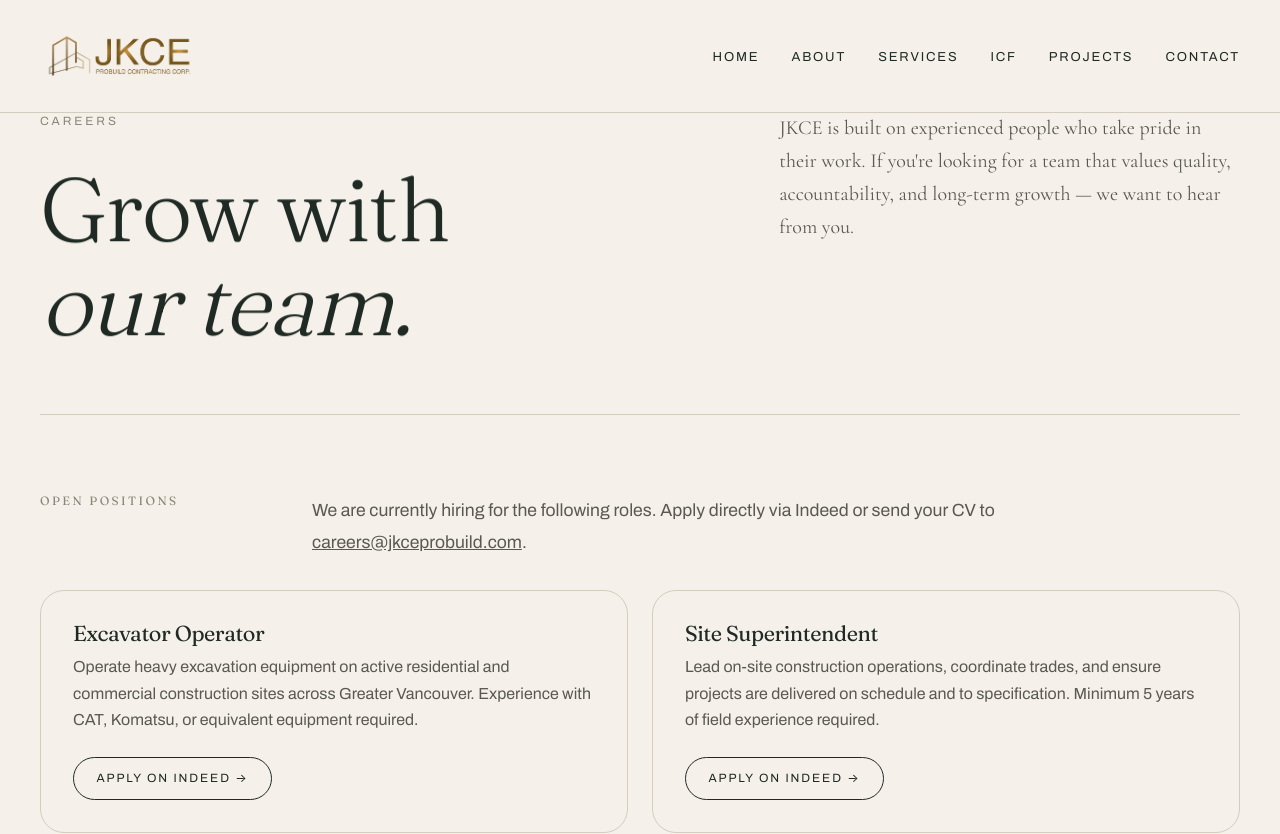
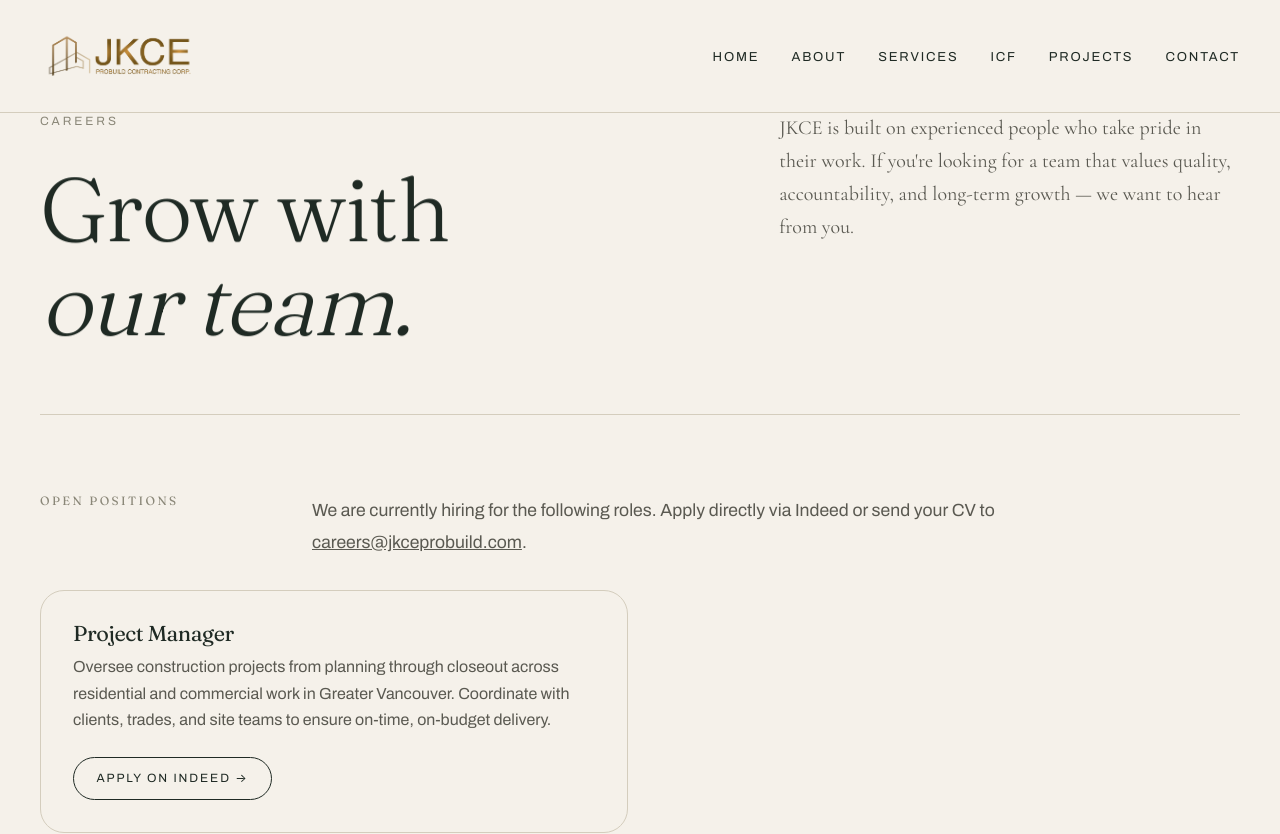
Before and after one commit to cyyryan/JKCE, a React (Vite) app: page /careers in a window 1280 px wide. Shown: the top 834 px of the page. Built offline with nearby package versions, Linux system fonts and the light colour scheme.

Commit message:
fix: update careers page — Project Manager only, updated Indeed link

```diff
--- a/src/pages/Careers.jsx
+++ b/src/pages/Careers.jsx
@@ -61,16 +61,10 @@ const ApplyButton = styled.a`
 
 const POSITIONS = [
   {
-    title: 'Excavator Operator',
+    title: 'Project Manager',
     description:
-      'Operate heavy excavation equipment on active residential and commercial construction sites across Greater Vancouver. Experience with CAT, Komatsu, or equivalent equipment required.',
-    link: 'https://ca.indeed.com/cmp/Jkce-Probuild-Contracting-Corp',
-  },
-  {
-    title: 'Site Superintendent',
-    description:
-      'Lead on-site construction operations, coordinate trades, and ensure projects are delivered on schedule and to specification. Minimum 5 years of field experience required.',
-    link: 'https://ca.indeed.com/cmp/Jkce-Probuild-Contracting-Corp',
+      'Oversee construction projects from planning through closeout across residential and commercial work in Greater Vancouver. Coordinate with clients, trades, and site teams to ensure on-time, on-budget delivery.',
+    link: 'https://ca.indeed.com/cmp/Lj-Supplies?campaignid=mobvjcmp&from=mobviewjob&tk=1jnih9lls2c5r000&fromjk=7f8c04bddba2212c',
   },
 ]
 
```
